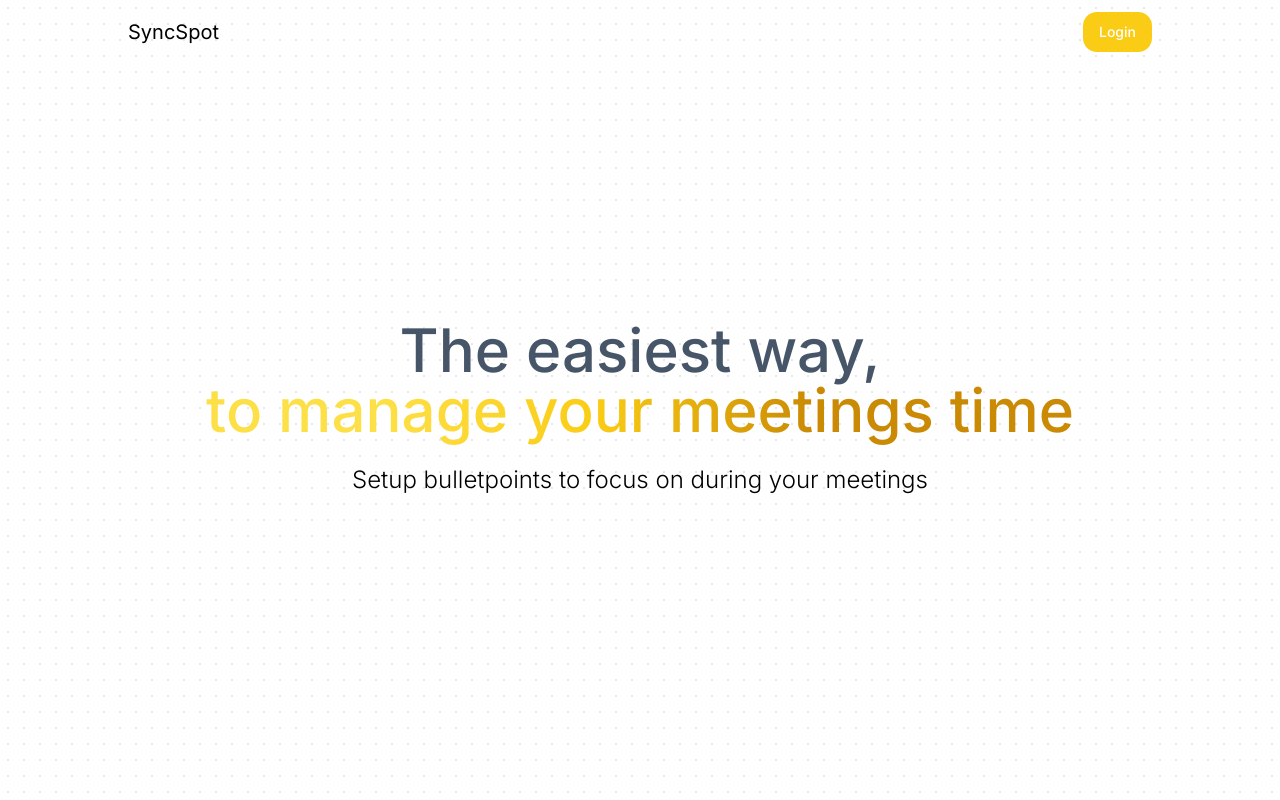
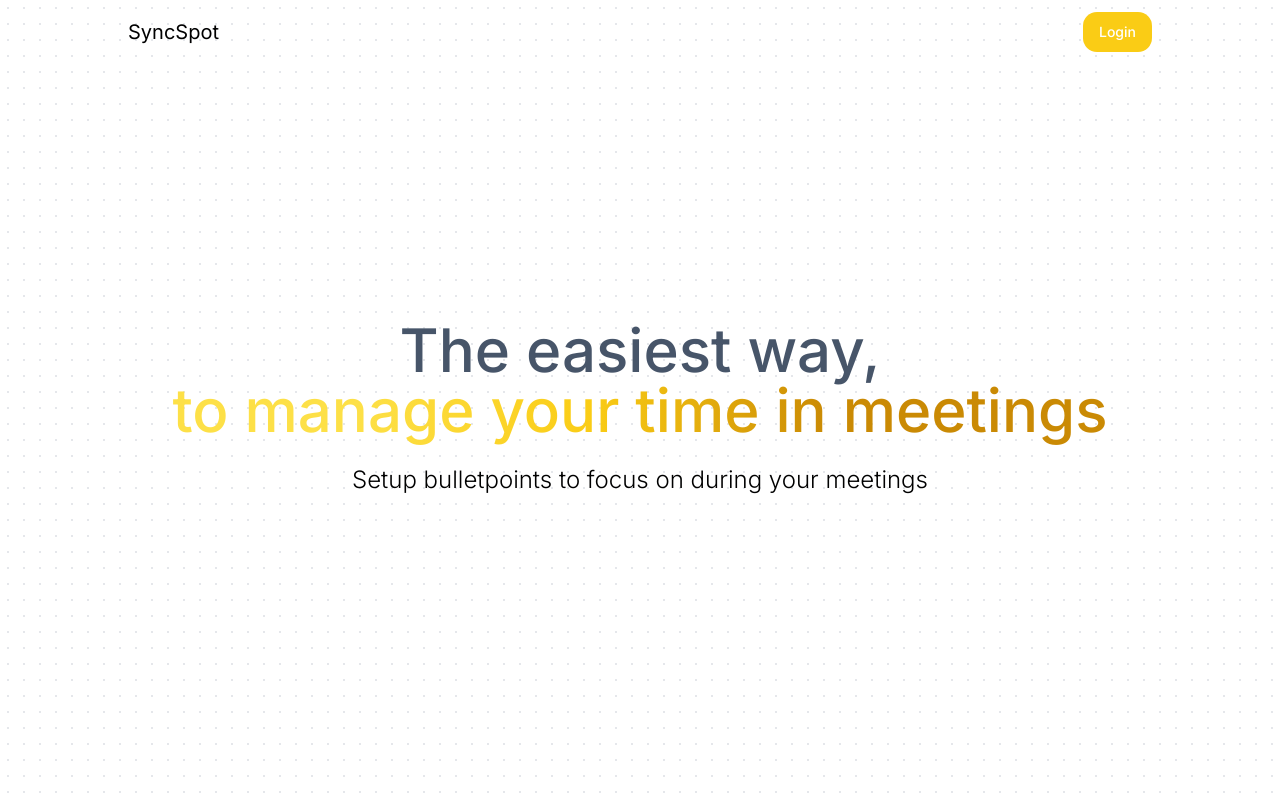
Before and after one commit to The-Sailors/syncspot, a Next.js app: page / in a window 1280 px wide. Shown: the top 800 px of the page. Built offline with nearby package versions, Linux system fonts and the light colour scheme.

Commit message:
:bug: chore: grammatical error

```diff
--- a/src/app/page.tsx
+++ b/src/app/page.tsx
@@ -36,7 +36,7 @@ export default function Home() {
             <h2 className="flex flex-col text-center text-6xl font-medium text-slate-600 ">
               The easiest way,{' '}
               <span className="bg-gradient-to-r from-yellow-300 from-20% via-yellow-400 to-yellow-600 to-70% bg-clip-text pb-6 text-transparent">
-                to manage your meetings time
+                to manage your time in meetings
               </span>
             </h2>
             <span className="text-2xl font-light">
```
